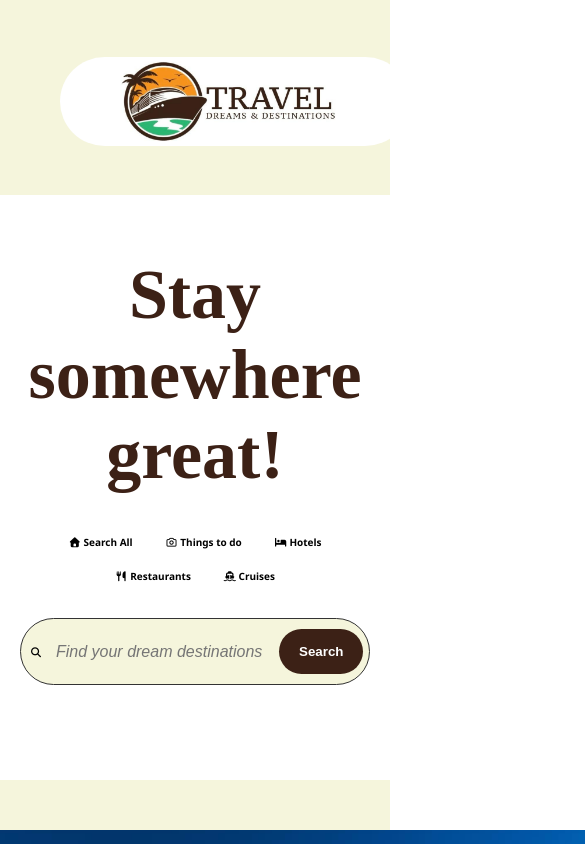
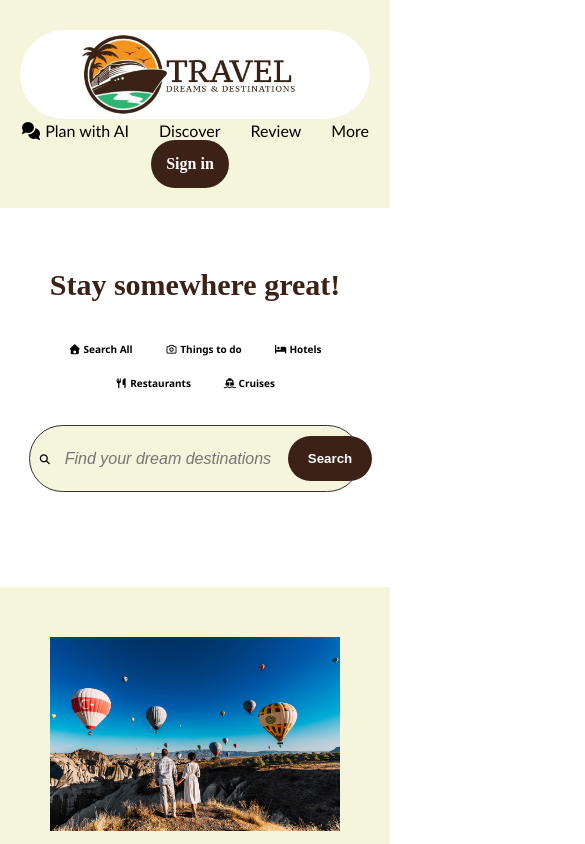
Before and after one commit to JeevithaPaul/Travel-Dreams-and-Destinations-, a plain HTML site: page index.html in a window 390 px wide. Shown: the top 844 px of the page, 585 px wide, since content can reach past the window. Drawn offline with Linux system fonts and the light colour scheme.

Commit message:
Updated style.css

```diff
--- a/style.css
+++ b/style.css
@@ -345,11 +345,13 @@
 
     @media screen and (max-width: 768px) {
 
+       @media screen and (max-width: 768px) {
+
     body {
         font-size: 10px;
     }
 
-    .nav {
+    .navbar {
         flex-direction: column;
         padding: 20px;
     }
@@ -357,18 +359,18 @@
     .nav__s2 {
         flex-wrap: wrap;
         justify-content: center;
+        margin-left: 0;
     }
 
     .nav__s3 {
         display: none;
     }
 
-    .search h2 {
+    .search h1 {
         font-size: 30px;
-        display: none;
     }
 
-    .search__icon {
+    .search__bar {
         width: 95%;
     }
 
@@ -377,15 +379,17 @@
         text-align: center;
     }
 
-    .book__img img {
+    .book__image img {
         width: 100%;
+        height: auto;
     }
 
     .interest-container {
         flex-direction: column;
+        align-items: center;
     }
-    .interests h2{
+
+    .interests h2 {
         display: none;
     }
-
 }
```
Lines whose indentation alone changed are shown as unchanged.
